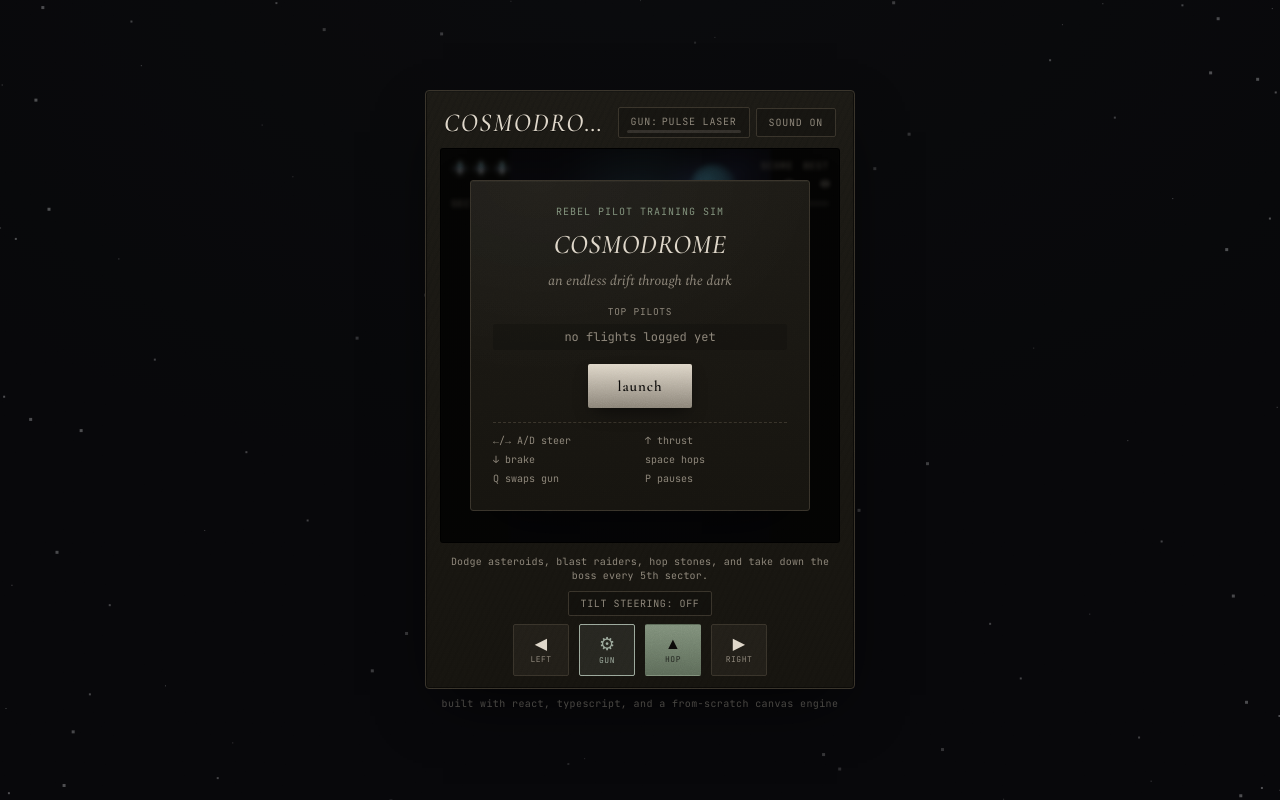
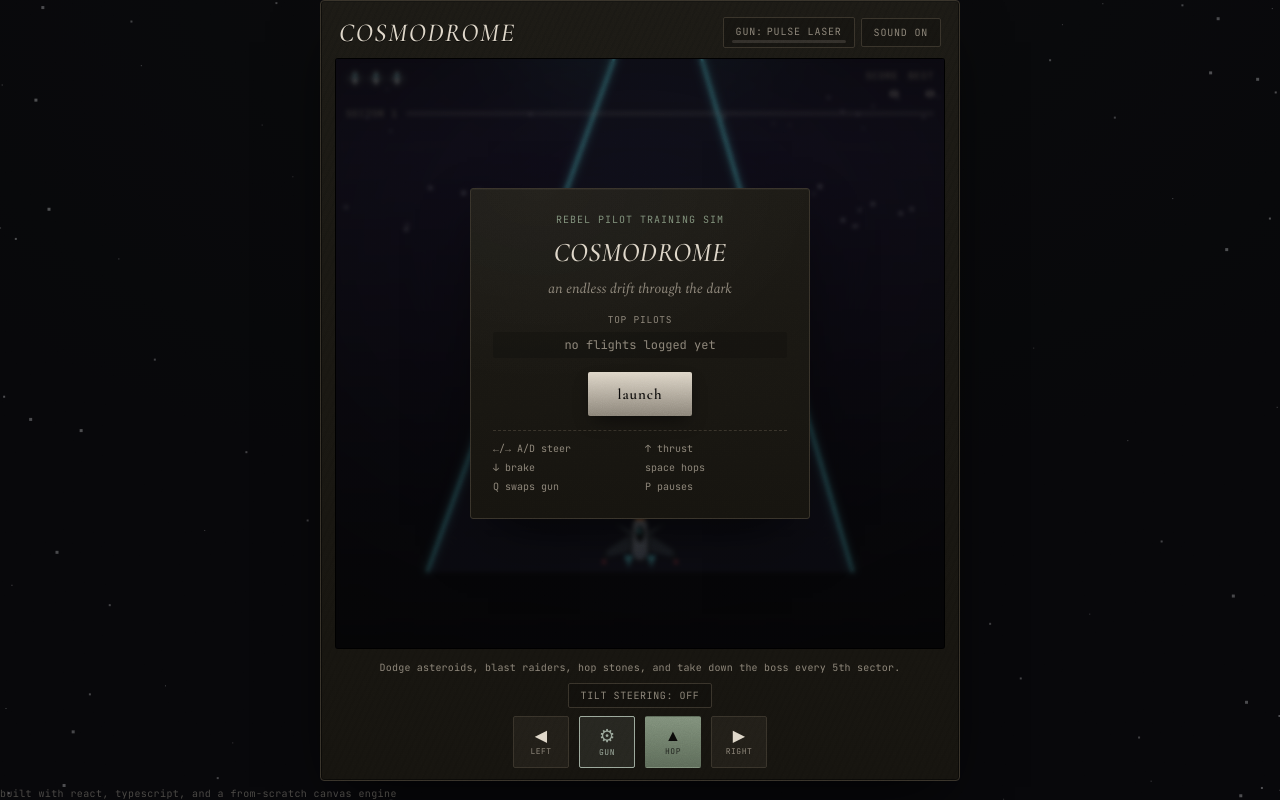
Before and after one commit to hassanireza/cosmoDrome, a React (Vite) app: page / in a window 1280 px wide. Built offline with nearby package versions, Linux system fonts and the light colour scheme.

Commit message:
Add files via upload

```diff
--- a/src/styles/game.css
+++ b/src/styles/game.css
@@ -80,11 +80,10 @@ body::after {
   min-height: 100dvh;
   display: flex;
   flex-direction: column;
-  align-items: center;
-  justify-content: center;
-  padding: env(safe-area-inset-top, 10px) env(safe-area-inset-right, 10px)
-    env(safe-area-inset-bottom, 10px) env(safe-area-inset-left, 10px);
-  gap: 8px;
+  align-items: stretch;
+  padding: env(safe-area-inset-top, 8px) env(safe-area-inset-right, 8px)
+    env(safe-area-inset-bottom, 8px) env(safe-area-inset-left, 8px);
+  gap: 6px;
   overflow: hidden;
 }
 
@@ -117,9 +116,10 @@ body::after {
 .cabinet {
   position: relative;
   z-index: 1;
-  width: min(94vw, 430px);
-  aspect-ratio: 135 / 188;
-  max-height: 100%;
+  width: 100%;
+  max-width: 640px;
+  margin: 0 auto;
+  flex: 1 1 auto;
   background:
     repeating-linear-gradient(115deg, rgba(0, 0, 0, 0.06) 0 2px, transparent 2px 6px),
     linear-gradient(180deg, var(--panel-2), var(--panel));
@@ -216,7 +216,8 @@ body::after {
   display: block;
   width: 100%;
   height: 100%;
-  object-fit: contain;
+  object-fit: cover;
+  object-position: center bottom;
   touch-action: none;
 }
 
```
